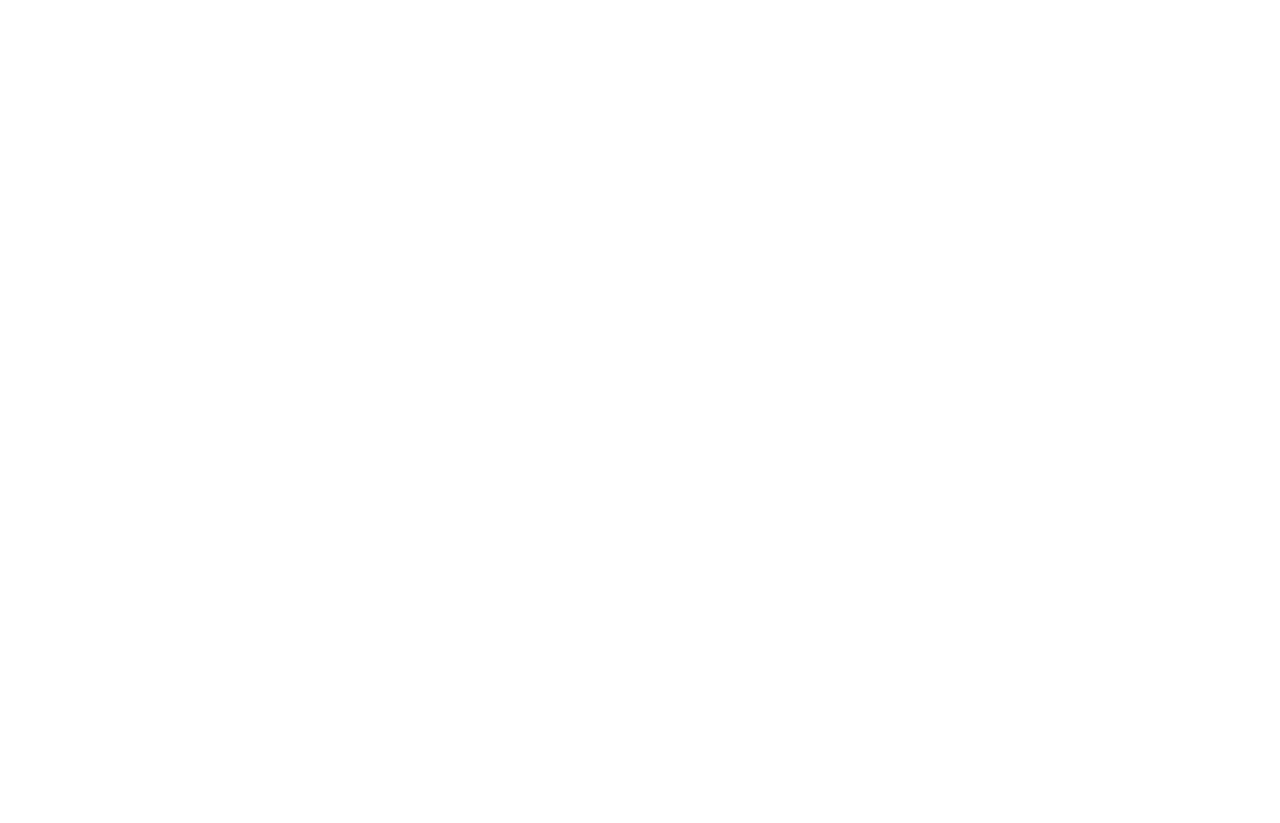
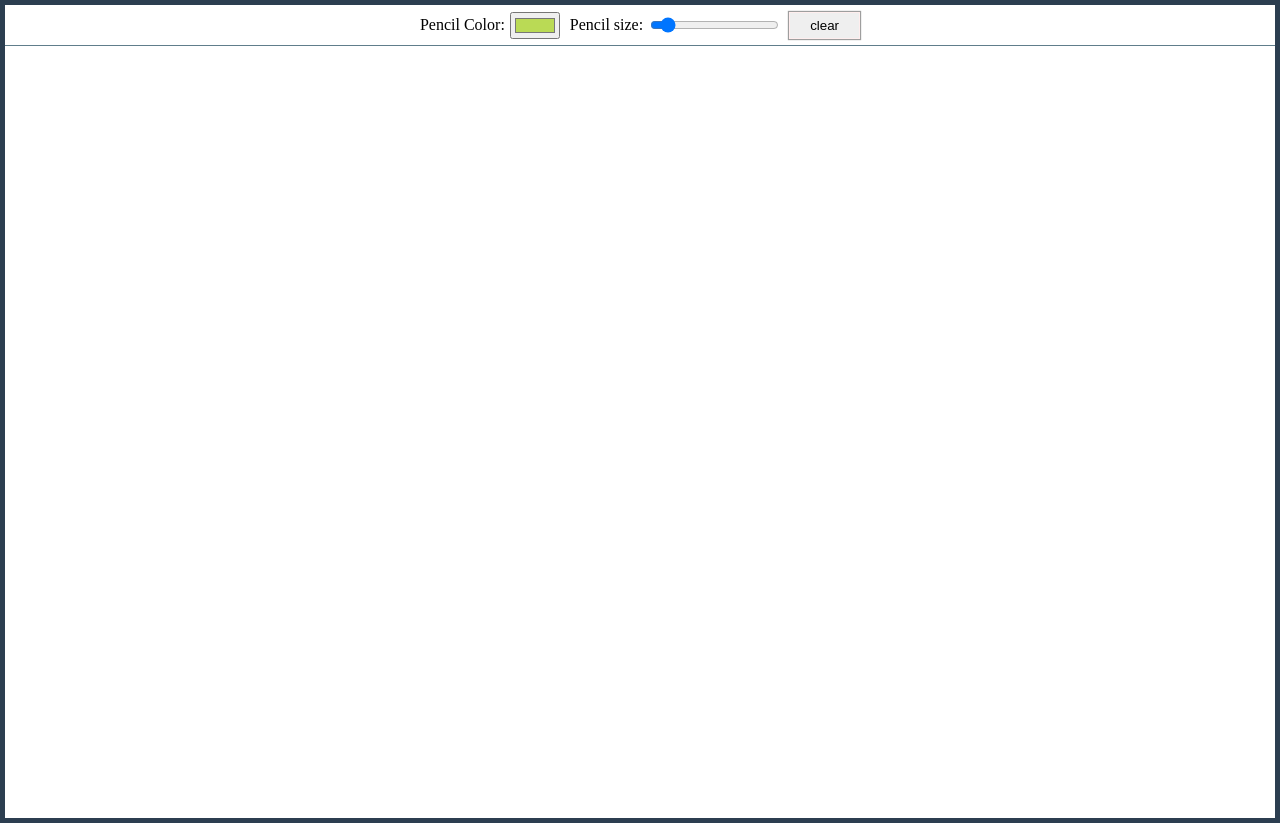
Before and after one commit to azs06/JavaScript30, a plain HTML site: page 08 - Fun with HTML5 Canavs/index.html in a window 1280 px wide. Drawn offline with Linux system fonts and the light colour scheme.

Commit message:
added controls to change canvas pencil color and size

```diff
--- a/08 - Fun with HTML5 Canavs/index.html
+++ b/08 - Fun with HTML5 Canavs/index.html
@@ -5,18 +5,39 @@
   <title>HTML5 Canvas</title>
 </head>
 <body>
+<section class="main-content">
+<div class="controls">
+	<label for="input__color">Pencil Color:</label>
+	<input id="input__color" class="input__color" type="color" value="#bada55">
+
+	<label for="input__size">Pencil size:</label>
+	<input id="input__size" class="input__size" type="range" min="1" max="100" value="10">
+
+	<input class="input__clear" type="button" value="clear">
+
+</div>
 <canvas id="draw" width="800" height="800"></canvas>
+</section>
 <script>
 	const canvas = document.getElementById('draw');
-	canvas.height = window.innerHeight;
-	canvas.width = window.innerWidth;
 
+	/*controls*/
+	const controls = document.querySelector('.controls');
+	const pencilColor = document.querySelector('.input__color');
+	const pencilSize = document.querySelector('.input__size');
+	const clearBtn = document.querySelector('.input__clear');
+
+	/*canvas height and width*/
+	canvas.height = (window.innerHeight - ( 5 + controls.offsetHeight));
+	canvas.width = (window.innerWidth - 5);
 
 	const ctx = canvas.getContext('2d');
 	ctx.lineJoin = 'round';
 	ctx.lineCap = 'round';
-	ctx.lineWidth = 50;
-	ctx.strokeStyle = "#BADA55";
+	ctx.lineWidth = pencilSize.value;
+	ctx.strokeStyle = pencilColor.value;
+
+
 
 	let isDrawing = false;
 	let lastX = 0;
@@ -24,34 +45,44 @@
 	let hue = 0;
 	let direction = true;
 
+	function setCanvas(){
+
+	}
+
 	function draw(e){
 
 		if(!isDrawing) return;
 
-		console.log(e);
-		ctx.strokeStyle = `hsl(${hue},100%,50%)`;
+
+		//ctx.strokeStyle = `hsl(${hue},100%,50%)`;
 		ctx.beginPath();
 		ctx.moveTo(lastX, lastY);
 		ctx.lineTo(e.offsetX, e.offsetY);
 		ctx.stroke();
 		[lastX, lastY] = [e.offsetX, e.offsetY];
-		hue++;
-		if(hue >= 360){
-			hue = 0;
+//		hue++;
+//		if(hue >= 360){
+//			hue = 0;
+//		}
+//
+//		if(ctx.lineWidth >=100 || ctx.lineWidth <= 10){
+//			direction = !direction;
+//		}
+//		if(direction){
+//			//ctx.lineWidth = ctx.lineWidth + 5;
+//			ctx.lineWidth++;
+//		}else{
+//			//ctx.lineWidth = ctx.lineWidth - 5;
+//			ctx.lineWidth--;
+//		}
 	}
 
-		if(ctx.lineWidth >=100 || ctx.lineWidth <= 10){
-			direction = !direction;
-		}
-		if(direction){
-			//ctx.lineWidth = ctx.lineWidth + 5;
-			ctx.lineWidth++;
-		}else{
-			//ctx.lineWidth = ctx.lineWidth - 5;
-			ctx.lineWidth--;
-		}
+	function updateCanvasSettings(){
+		ctx.lineWidth = pencilSize.value;
+		ctx.strokeStyle = pencilColor.value;
 	}
 
+	window.onload = function(){
 		canvas.addEventListener('mousemove',draw);
 		canvas.addEventListener('mousedown',(e) => {
 			isDrawing = true;
@@ -59,6 +90,13 @@
 		});
 		canvas.addEventListener('mouseup',() => isDrawing = false);
 		canvas.addEventListener('mouseout',() => isDrawing = false);
+		pencilColor.addEventListener('change',updateCanvasSettings);
+		pencilSize.addEventListener('change', updateCanvasSettings);
+		clearBtn.addEventListener('click', function(){
+			ctx.setTransform(1, 0, 0, 1, 0, 0);
+			ctx.clearRect(0,0, canvas.width, canvas.height);
+		})
+	};
 </script>
 
 <style>
@@ -66,6 +104,31 @@
     margin:0;
 	overflow-x: hidden;
   }
+	.main-content{
+		border: 5px solid #2c3e50;
+	}
+	.controls{
+		border-bottom: 1px solid #607D8B;
+		height: 30px;
+		display: flex;
+		align-items: center;
+		justify-content: center;
+		padding: 5px 0;
+	}
+	.controls input {
+		margin-right: 10px;
+	}
+	.controls input:last-child{
+		margin-right: 0;
+	}
+	.controls .input__clear{
+		padding: 5px 20px;
+		border: 1px solid #ffeeee;
+		box-shadow: 0 0 1px 1px #9E9E9E;
+	}
+	.controls label {
+		padding-right: 5px;
+	}
 </style>
 
 </body>
```
Lines whose indentation alone changed are shown as unchanged.
